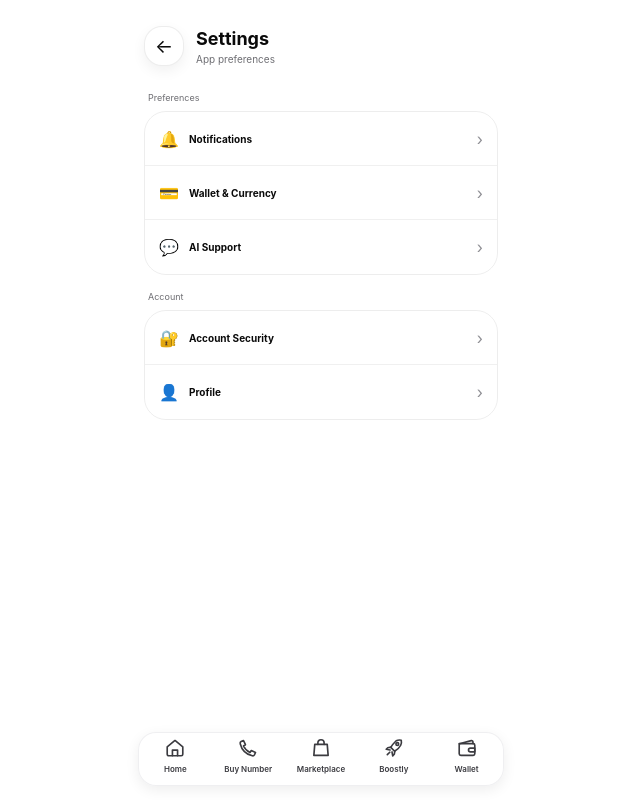
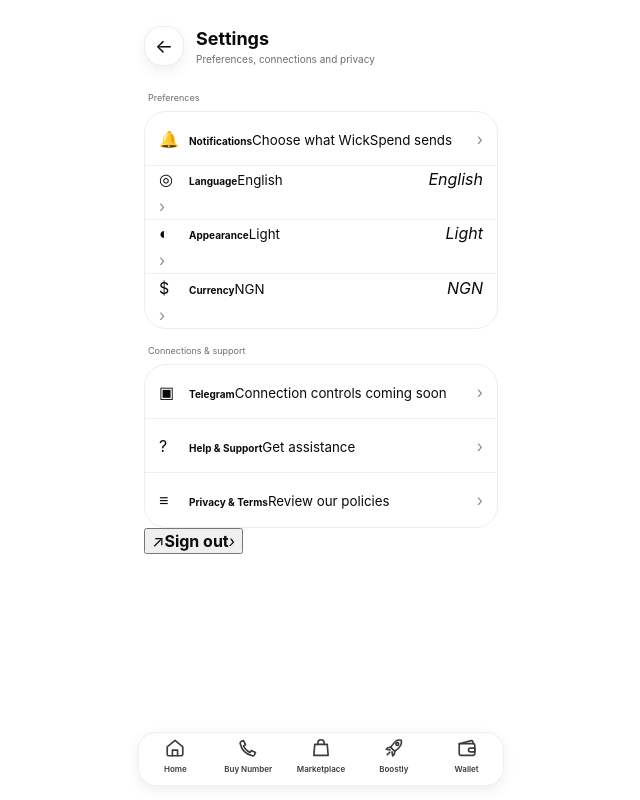
Before and after one commit to wis12dom34/-wickspend-web, a Next.js app: page /settings in a window 1280 px wide. Shown: the whole page, without its empty margins (319-959 px from the left). Built offline with nearby package versions, Linux system fonts and the light colour scheme; no server answers.

Commit message:
Align Settings content with Figma screen

```diff
--- a/app/settings/page.tsx
+++ b/app/settings/page.tsx
@@ -1,4 +1,34 @@
 "use client";
 import Link from "next/link";
+import {useRouter} from "next/navigation";
 import {PageShell} from "@/components/PageShell";
-export default function Settings(){return <PageShell title="Settings" subtitle="App preferences"><section className="profileGroup"><p>Preferences</p><div className="profileRows"><Link className="profileRow" href="/notifications"><span aria-hidden="true">🔔</span><b>Notifications</b><i aria-hidden="true">›</i></Link><Link className="profileRow" href="/wallet"><span aria-hidden="true">💳</span><b>Wallet & Currency</b><i aria-hidden="true">›</i></Link><Link className="profileRow" href="/support"><span aria-hidden="true">💬</span><b>AI Support</b><i aria-hidden="true">›</i></Link></div></section><section className="profileGroup"><p>Account</p><div className="profileRows"><Link className="profileRow" href="/account-security"><span aria-hidden="true">🔐</span><b>Account Security</b><i aria-hidden="true">›</i></Link><Link className="profileRow" href="/profile"><span aria-hidden="true">👤</span><b>Profile</b><i aria-hidden="true">›</i></Link></div></section></PageShell>}
+import {api} from "@/lib/api";
+import {clearSessionToken,getSessionToken} from "@/lib/session";
+
+export default function Settings(){
+  const router=useRouter();
+  async function signOut(){
+    const token=getSessionToken();
+    try{if(token)await api.auth.logout(token)}catch{}finally{clearSessionToken();router.replace("/login")}
+  }
+  return <PageShell title="Settings" subtitle="Preferences, connections and privacy">
+    <section className="profileGroup">
+      <p>Preferences</p>
+      <div className="profileRows">
+        <Link className="profileRow settingsRow" href="/notifications"><span aria-hidden="true">🔔</span><span><b>Notifications</b><small>Choose what WickSpend sends</small></span><i aria-hidden="true">›</i></Link>
+        <div className="profileRow settingsRow" aria-disabled="true"><span aria-hidden="true">◎</span><span><b>Language</b><small>English</small></span><em>English</em><i aria-hidden="true">›</i></div>
+        <div className="profileRow settingsRow" aria-disabled="true"><span aria-hidden="true">◐</span><span><b>Appearance</b><small>Light</small></span><em>Light</em><i aria-hidden="true">›</i></div>
+        <Link className="profileRow settingsRow" href="/wallet"><span aria-hidden="true">$</span><span><b>Currency</b><small>NGN</small></span><em>NGN</em><i aria-hidden="true">›</i></Link>
+      </div>
+    </section>
+    <section className="profileGroup settingsSupportGroup">
+      <p>Connections &amp; support</p>
+      <div className="profileRows">
+        <div className="profileRow settingsRow" aria-disabled="true"><span aria-hidden="true">▣</span><span><b>Telegram</b><small>Connection controls coming soon</small></span><i aria-hidden="true">›</i></div>
+        <Link className="profileRow settingsRow" href="/support"><span aria-hidden="true">?</span><span><b>Help &amp; Support</b><small>Get assistance</small></span><i aria-hidden="true">›</i></Link>
+        <div className="profileRow settingsRow" aria-disabled="true"><span aria-hidden="true">≡</span><span><b>Privacy &amp; Terms</b><small>Review our policies</small></span><i aria-hidden="true">›</i></div>
+      </div>
+    </section>
+    <button type="button" className="settingsSignOut" onClick={signOut}><span aria-hidden="true">↗</span><b>Sign out</b><i aria-hidden="true">›</i></button>
+  </PageShell>
+}
```
